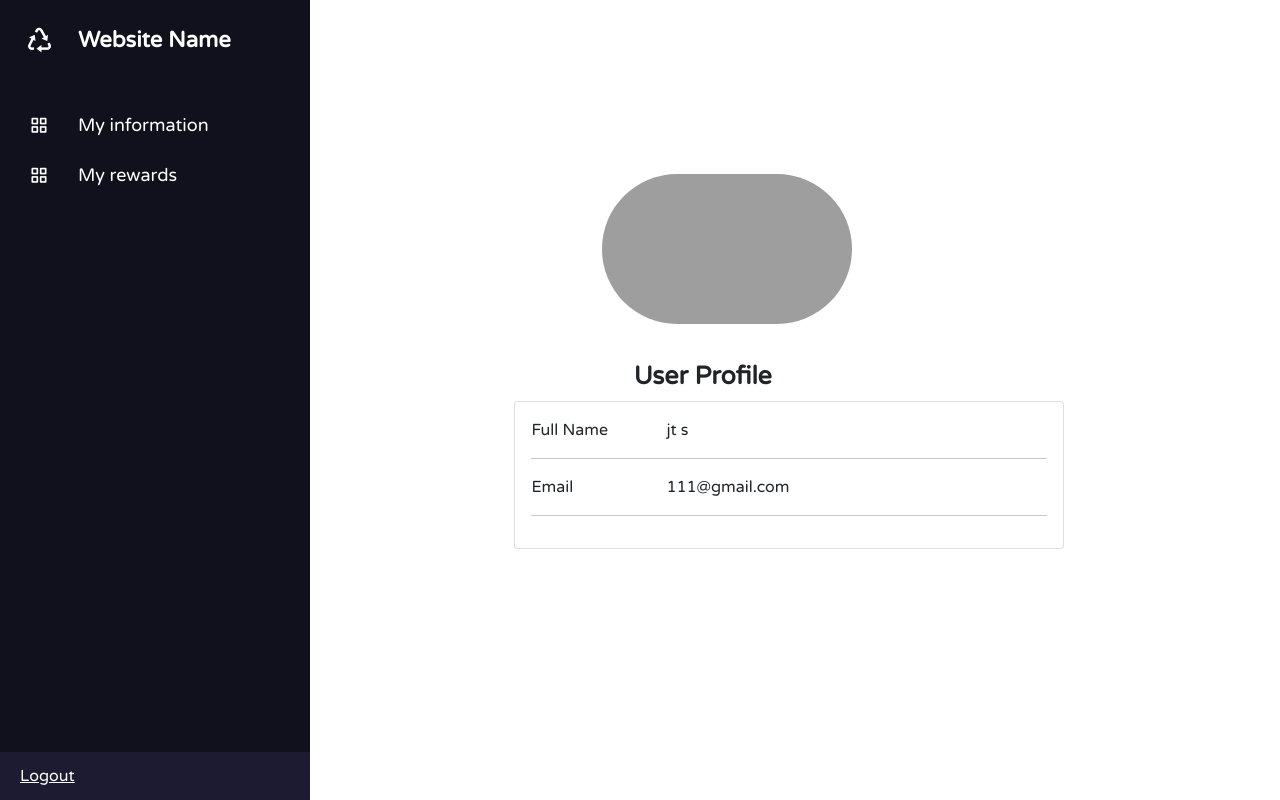
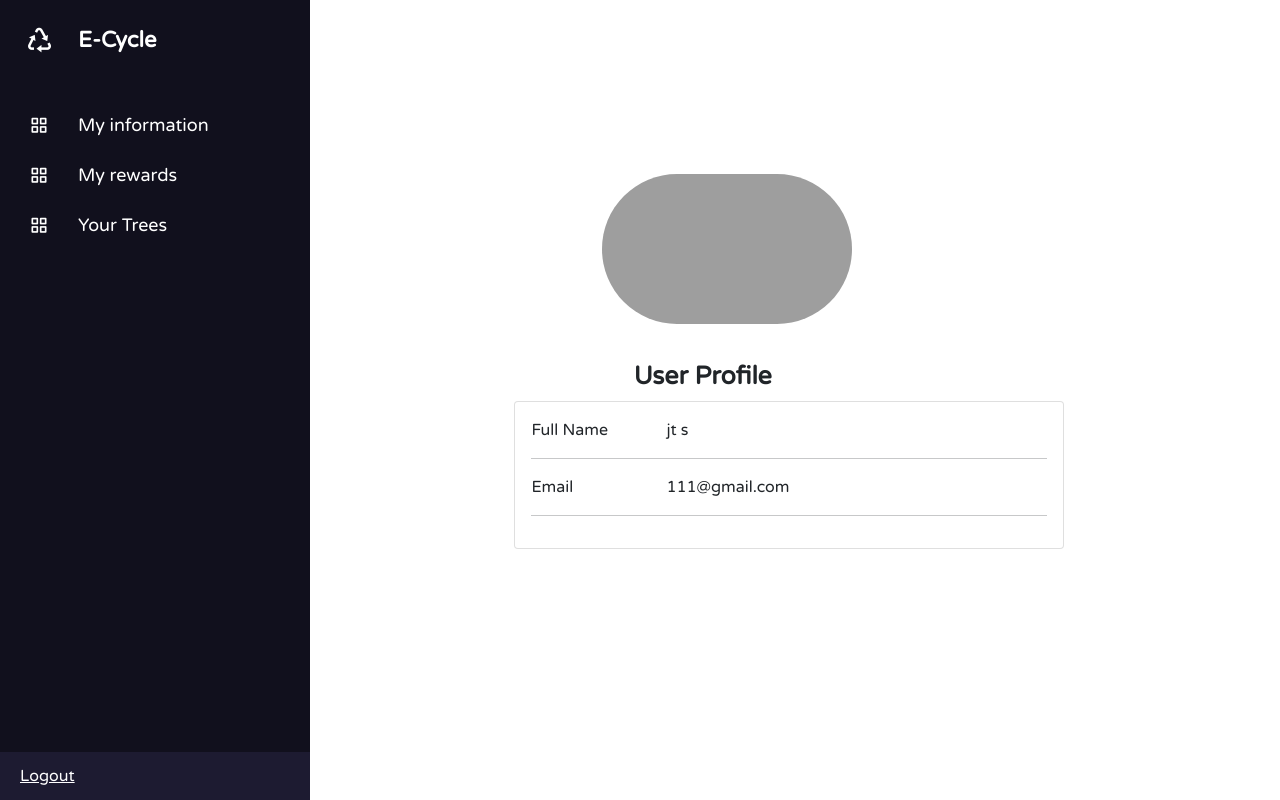
Before and after one commit to waileng09/HackathonTeam9, a Flask app: page /CustomerInfo in a window 1280 px wide. Run offline with Flask 2, Linux system fonts and the light colour scheme; some libraries are stand-ins or nearby versions; grey boxes are pictures that could not be loaded.

Commit message:
Update customer_sidebar.html

```diff
--- a/templates/customer page/customer_sidebar.html
+++ b/templates/customer page/customer_sidebar.html
@@ -12,7 +12,7 @@
   <div class="sidebar">
     <div class="logo-details">
       <i class='bx bx-recycle'></i>
-      <span class="logo_name">Website Name</span>
+      <span class="logo_name">E-Cycle</span>
     </div>
     <ul class="nav-links">
       <li>
@@ -24,6 +24,10 @@
       <li> <a href="/displayrewards">
           <i class='bx bx-grid-alt' ></i>
           <span class="link_name">My rewards</span>
+      </a>
+      <li> <a href="/trees">
+          <i class='bx bx-grid-alt' ></i>
+          <span class="link_name">Your Trees</span>
       </a>
         </ul>
 <li>
```
